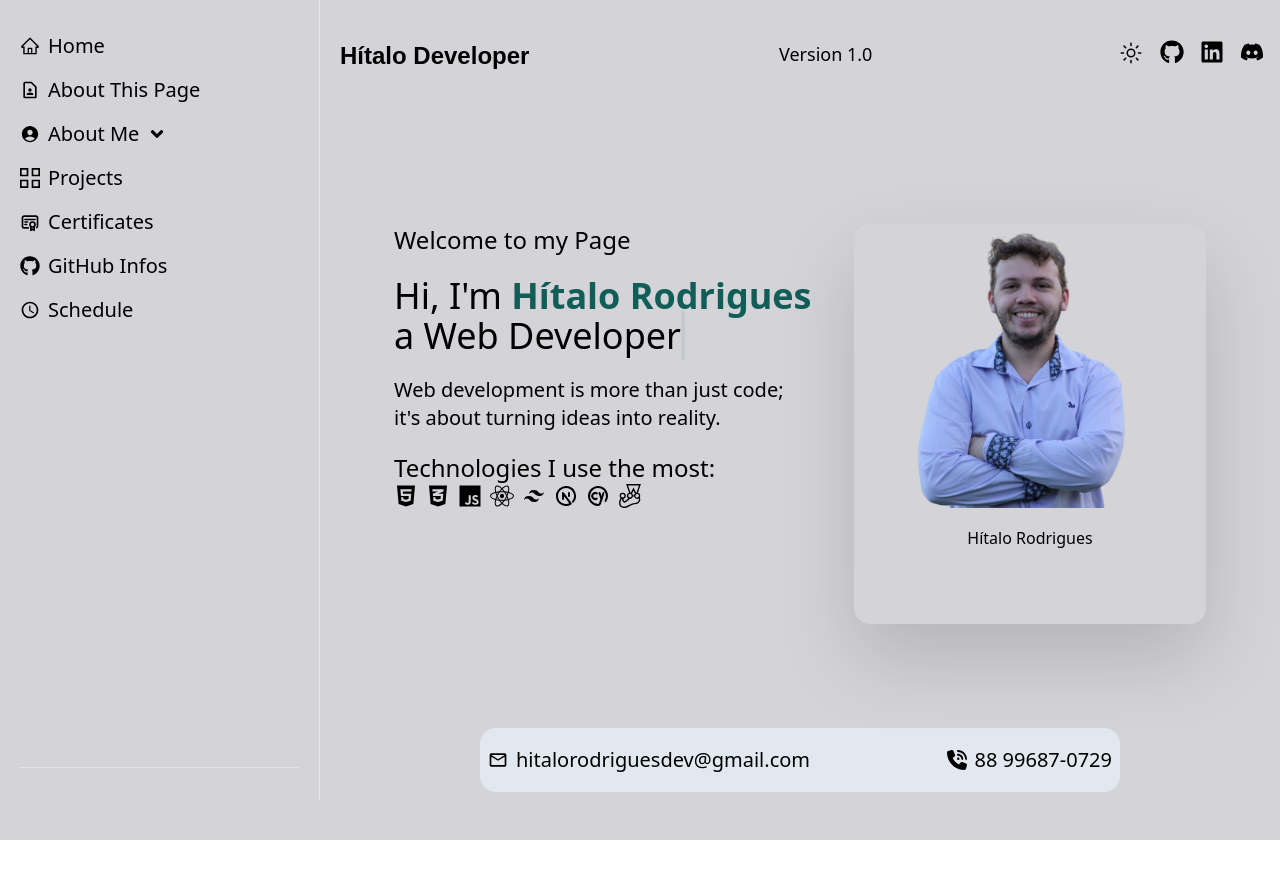
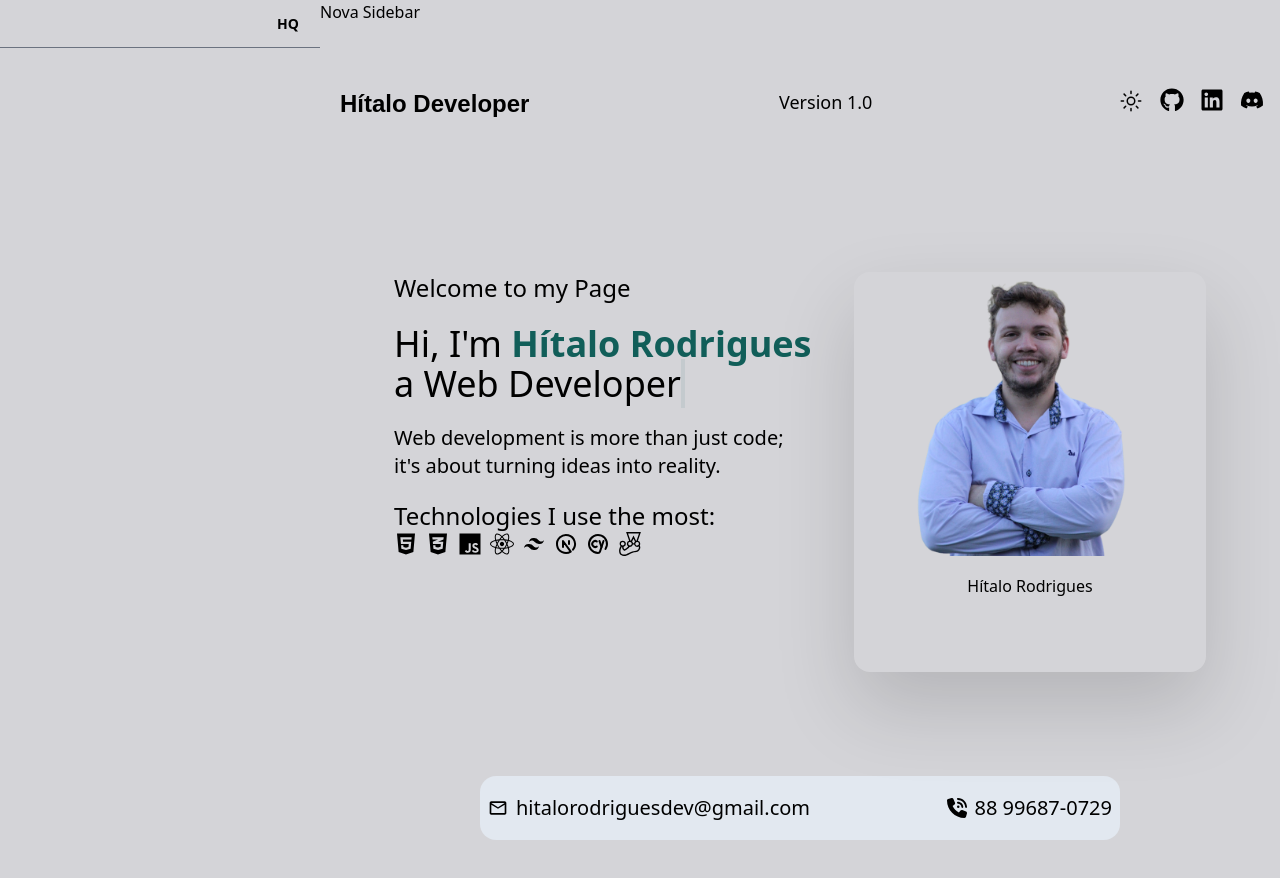
Before and after one commit to Hzimr/Hzimr.github.io, a Next.js app: page / in a window 1280 px wide. Shown: the top 878 px of the page. Before the commit the page ends 840 px from the top, so only its background shows below. Built offline with nearby package versions, Linux system fonts and the light colour scheme; a web font is replaced by a local one.

Commit message:
refactor: chagend sidebar commit initial

```diff
--- a/src/app/layout.tsx
+++ b/src/app/layout.tsx
@@ -3,6 +3,9 @@ import { Inter } from 'next/font/google'
 import './globals.css'
 import { ThemeProvider } from '../components/theme/themeProvider'
 import { Sidebar } from '../components/sidebar/sidebar'
+import { Newsidebar } from '@/components/sidebar/new-sidebar'
+import { Header } from '@/components/new-components/header'
+import { HeaderMobile } from '@/components/new-components/header-mobile'
 
 const inter = Inter({ subsets: ['latin'], variable: '--font-inter' })
 
@@ -28,7 +31,10 @@ export default function RootLayout({
       <body>
         <ThemeProvider attribute="class">
           <div className="min-h-screen bg-zinc-300 dark:bg-primary-dark lg:grid lg:grid-cols-app">
-            <Sidebar />
+            {/* <Sidebar /> */}
+            <Header />
+            <HeaderMobile />
+            <Newsidebar />
             <main className="max-w-[100vw] px-4 pb-12 pt-24 lg:col-start-2 lg:px-2 lg:pb-12 lg:pt-8">
               {children}
             </main>
```
